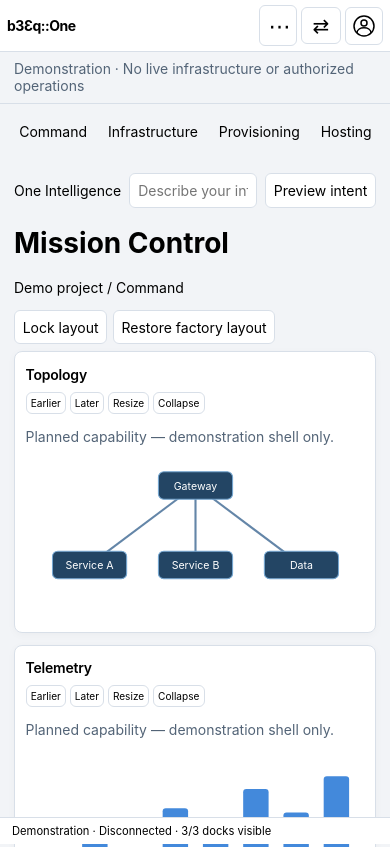
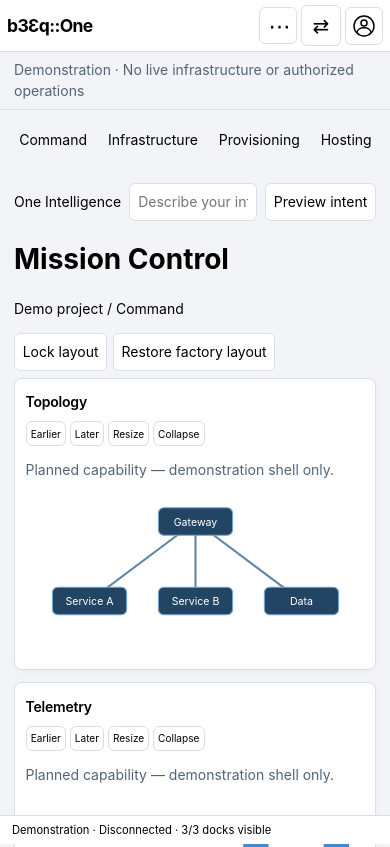
Before and after one commit to Devf7en/b3-q_One, a website with bundled scripts: page docs/preview/index.html in a window 390 px wide. Shown: the top 847 px of the page. Built offline with nearby package versions, Linux system fonts and the light colour scheme.

Commit message:
Standardize native typography scale and control sizing across One header and mobile menu

```diff
--- a/docs/preview/style.css
+++ b/docs/preview/style.css
@@ -46,3 +46,27 @@ header .topbar-brand{flex:none;font-size:clamp(1rem,1.8vw,1.4rem);white-space:no
 
 /* Mobile overflow: anchor the popover inside the visual viewport with safe gutters. */
 @media(max-width:899px){#topbar-overflow-content{position:fixed;left:max(12px,env(safe-area-inset-left));right:max(12px,env(safe-area-inset-right));top:calc(58px + env(safe-area-inset-top,0px));width:auto;max-width:none;min-width:0;box-sizing:border-box;max-height:calc(100dvh - 76px - env(safe-area-inset-bottom,0px));padding:14px;overflow-x:hidden;overscroll-behavior:contain}#topbar-overflow-content>label,#topbar-overflow-content>button,#topbar-overflow-content>span{min-width:0;max-width:100%;box-sizing:border-box}#topbar-overflow-content select{width:100%;min-width:0;box-sizing:border-box}}
+
+/* b3Ɛq::One UI typography contract — shared between app and Pages preview.
+   System-native, no remote font dependency; consistent hierarchy and control sizes. */
+:root{
+ --one-font:-apple-system,BlinkMacSystemFont,"SF Pro Text","Segoe UI",Roboto,"Helvetica Neue",Arial,sans-serif;
+ --one-type-xs:.75rem;
+ --one-type-sm:.875rem;
+ --one-type-base:1rem;
+ --one-type-title:1.25rem;
+ --one-leading:1.45;
+}
+html{font-family:var(--one-font);font-size:16px;-webkit-text-size-adjust:100%;text-size-adjust:100%}
+body{font-family:var(--one-font);font-size:var(--one-type-base);line-height:var(--one-leading)}
+button,select,input,textarea,summary{font-family:inherit;letter-spacing:normal}
+.topbar-brand{font-family:var(--one-font);font-size:var(--one-type-title)!important;font-weight:700;line-height:1.2;letter-spacing:-.035em}
+.topbar-actions,#topbar-overflow-content{font-family:var(--one-font);font-size:var(--one-type-sm);line-height:1.4}
+.topbar-actions>label,#topbar-overflow-content>label{font-size:var(--one-type-sm);font-weight:500}
+.topbar-actions button,.topbar-actions select,#topbar-overflow-content button,#topbar-overflow-content select{font-size:var(--one-type-sm);font-weight:400;line-height:1.4}
+#topbar-overflow-content{font-size:var(--one-type-sm)}
+#topbar-overflow-content>label{font-size:var(--one-type-sm)}
+#topbar-overflow-content>button,#topbar-overflow-content select{min-height:42px}
+#topbar-overflow summary{font-size:var(--one-type-sm)}
+#topbar-overflow summary span{line-height:1}
+@media(max-width:899px){#topbar-overflow summary{font-size:0}#topbar-overflow summary span{font-size:22px}}
```
